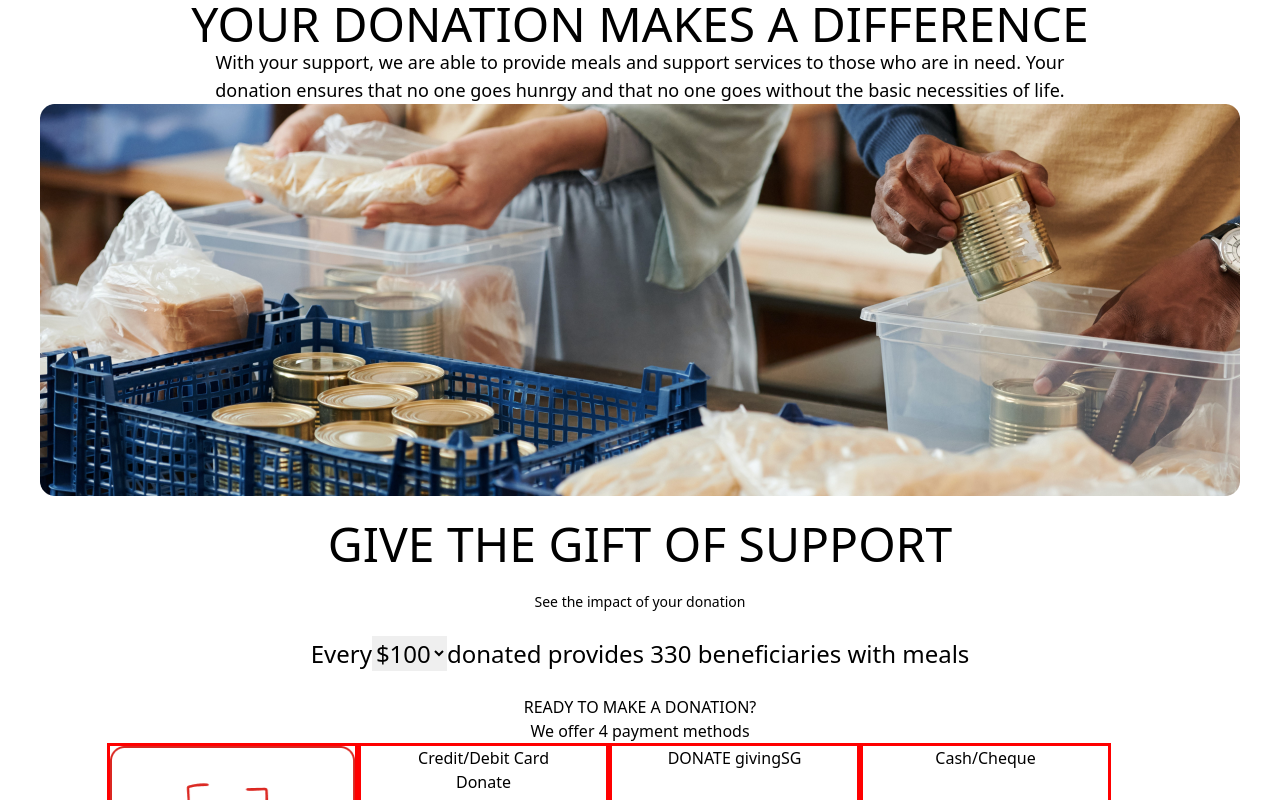
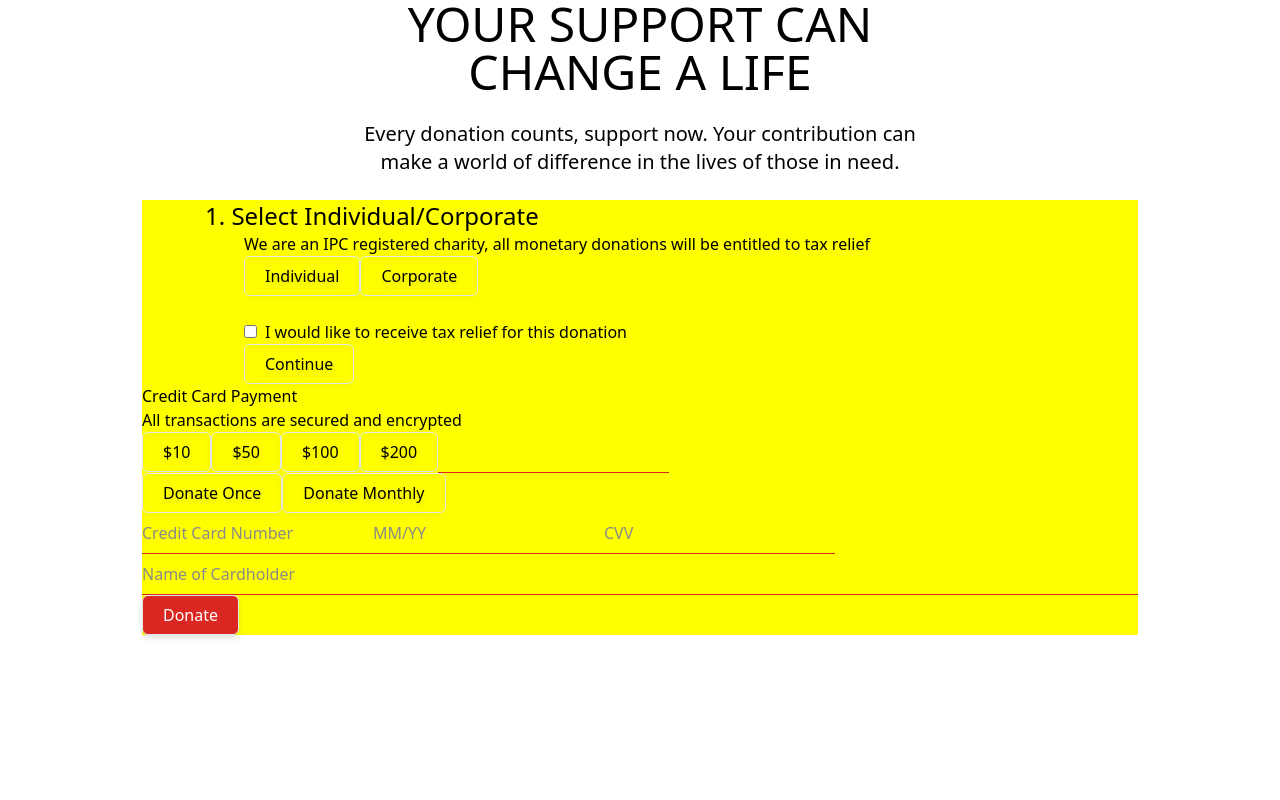
Before and after one commit to Glow-in-the-dark/GA-Project3, a React (Vite) app: page / in a window 1280 px wide. Shown: the top 800 px of the page. Built offline with nearby package versions, Linux system fonts and the light colour scheme.

Commit message:
updated using reusable components

```diff
--- a/src/App.jsx
+++ b/src/App.jsx
@@ -1,6 +1,6 @@
 import React from "react";
 // import News from "./comp-aboutUs/News";
-// import CommonComponentExamples from "./comp-commons/examplePage/CommonComponentExamples";
+import CommonComponentExamples from "./comp-commons/examplePage/CommonComponentExamples";
 // import ContactUsPage from "./comp-contactUs/ContactUsPage";
 // import ContactFormConfirmationPage from "./comp-contactUs/ContactFormConfirmationPage";
 import DonatePage from "./comp-donate/DonatePage";
@@ -10,7 +10,7 @@ import ThankYouPage from "./comp-donate/ThankYouPage";
 function App() {
   return (
     <div>
-      <DonatePage/>
+      <DonationForm/>
       {/* <News /> */}
       {/* <h1>GA SEI 41</h1> */}
       {/* <CommonComponentExamples /> */}
--- a/src/comp-donate/DonatePage.jsx
+++ b/src/comp-donate/DonatePage.jsx
@@ -1,5 +1,6 @@
 import { useEffect, useState } from "react";
 import styles from "./DonatePage.module.css";
+import BaseButton from "../comp-commons/BaseButton";
 
 function DonatePage() {
   const [beneficiaries, setBeneficiaries] = useState(330); // need to use useEffect to change beneficiaries value each time option changes
--- a/src/comp-donate/DonationForm.jsx
+++ b/src/comp-donate/DonationForm.jsx
@@ -1,5 +1,6 @@
 import React, { useState, useRef } from "react";
-
+import BaseButton from "../comp-commons/BaseButton";
+import BaseInput from "../comp-commons/BaseInput";
 
 const DonationForm = () => {
   const [taxDeduction, setTaxDeduction] = useState(false);
@@ -8,11 +9,11 @@ const DonationForm = () => {
   const [donationFrequency, setDonationFrequency] = useState(null);
   const [particulars, setParticulars] = useState({});
 
-  const particularsNameRef = useRef();
-  const particularsNRICRef = useRef();
-  const particularsMobileRef = useRef();
-  const particularsEmailRef = useRef();
-  const particularsAddressRef = useRef();
+  const [particularsName, setParticularsName] = useState("");
+  const [particularsNRIC, setParticularsNRIC] = useState("");
+  const [particularsMobile, setParticularsMobile] = useState("");
+  const [particularsEmail, setParticularsEmail] = useState("");
+  const [particularsAddress, setParticularsAddress] = useState("");
 
   const [data, setData] = useState({
     persona: personaChoice,
@@ -24,11 +25,11 @@ const DonationForm = () => {
 
   const submitParticulars = () => {
     setParticulars({
-      particularsName: particularsNameRef.current.value,
-      particularsNRIC: particularsNRICRef.current.value,
-      particularsMobile: particularsMobileRef.current.value,
-      particularsEmail: particularsEmailRef.current.value,
-      particularsAddress: particularsAddressRef.current.value,
+      particularsName: particularsName,
+      particularsNRIC: particularsNRIC,
+      particularsMobile: particularsMobile,
+      particularsEmail: particularsEmail,
+      particularsAddress: particularsAddress,
     });
   };
 
@@ -44,16 +45,46 @@ const DonationForm = () => {
     });
   };
 
+  function handleChange(inputId, inputVal) {
+    if (inputId === "name") {
+      setParticularsName(inputVal);
+    }
+    if (inputId === "nric") {
+      setParticularsNRIC(inputVal);
+    }
+    if (inputId === "mobile") {
+      setParticularsMobile(inputVal);
+    }
+    if (inputId === "email") {
+      setParticularsEmail(inputVal);
+    }
+    if (inputId === "address") {
+      setParticularsAddress(inputVal);
+    }
+  }
+
   return (
-    <>
-      <h1>YOUR SUPPORT CAN CHANGE A LIFE</h1>
-      <p>
-        Every donation counts, support now. Your contribution can make a world
-        of difference in the lives of those in need.
+    <div>
+      <div className="text-center">
+        <h1 className="text-5xl">
+          YOUR SUPPORT CAN <br />
+          CHANGE A LIFE
+        </h1>
+        <br />
+        <p className="text-xl">
+          Every donation counts, support now. Your contribution can <br /> make
+          a world of difference in the lives of those in need.
         </p>
-      <div>
-        <h4>Select Individual/Corporate</h4>
-        <p>
+      </div>
+      <br />
+      <div className="w-[996px] mx-auto" style={{ background: "yellow" }}>
+        <h4 className="text-2xl" style={{ position: "relative", left: "63px" }}>
+          1. Select Individual/Corporate
+        </h4>
+        <p
+          className="text-base"
+          style={{ position: "relative", left: "102px" }}
+        >
           We are an IPC registered charity, all monetary donations will be
           entitled to tax relief
         </p>
@@ -61,56 +92,95 @@ const DonationForm = () => {
         {/* submitDonationForm submits the entire donation form */}
         <form onSubmit={submitDonationForm}>
           <div>
-            <button onClick={() => setPersonaChoice("Individual")}>
-              Individual
-            </button>
-            <button onClick={() => setPersonaChoice("Corporate")}>
-              Corporate
-            </button>
+            <div
+              style={{ position: "relative", left: "102px" }}
+              className="flex"
+            >
+              <div onClick={() => setPersonaChoice("Individual")}>
+                <BaseButton label="Individual" />
+              </div>
+              <div onClick={() => setPersonaChoice("Corporate")}>
+                <BaseButton label="Corporate" />
+              </div>
+            </div>
+
             <br />
             <input
               type="checkbox"
-              name="taxDeduct"
+              id="taxDeduct"
               onClick={() => setTaxDeduction(!taxDeduction)}
+              style={{ position: "relative", left: "102px" }}
             />
-            <label htmlFor="taxDeduct">
+            <label
+              htmlFor="taxDeduct"
+              style={{ position: "relative", left: "110px" }}
+            >
               I would like to receive tax relief for this donation
             </label>
             <br />
-            <button>Continue</button>
+
+            <div style={{ position: "relative", left: "102px" }}>
+              <BaseButton label="Continue" />
+            </div>
           </div>
 
           {/* display taxDeduction form only when checkbox is ticked */}
           {taxDeduction && (
             <div>
-              <h4>Enter Particulars</h4>
+              <h4
+                className="text-2xl"
+                style={{ position: "relative", left: "63px" }}
+              >
+                2. Enter Particulars
+              </h4>
               <div className="particulars-form">
-                <input
-                  type="text"
+                <div>
+                  <BaseInput
+                    type="string"
+                    id="name"
+                    value={particularsName}
+                    handleChange={handleChange}
+                    required={true}
                     placeholder="Name*"
-                  ref={particularsNameRef}
                   />
-                <input
-                  type="text"
+                  <BaseInput
+                    type="string"
+                    id="nric"
+                    value={particularsNRIC}
+                    handleChange={handleChange}
+                    required={true}
                     placeholder="NRIC/FIN Number"
-                  ref={particularsNRICRef}
                   />
-                <input
-                  type="text"
+                  <BaseInput
+                    type="string"
+                    id="mobile"
+                    value={particularsMobile}
+                    handleChange={handleChange}
+                    required={true}
                     placeholder="Mobile Number*"
-                  ref={particularsMobileRef}
                   />
-                <input
-                  type="text"
+                  <BaseInput
+                    type="string"
+                    id="email"
+                    value={particularsEmail}
+                    handleChange={handleChange}
+                    required={true}
                     placeholder="Email Address*"
-                  ref={particularsEmailRef}
                   />
-                <input
-                  type="text"
+                  <BaseInput
+                    type="string"
+                    id="address"
+                    value={particularsAddress}
+                    handleChange={handleChange}
+                    required={true}
                     placeholder="Address"
-                  ref={particularsAddressRef}
                   />
-                <button onClick={submitParticulars}>Continue</button>
+                </div>
+
+                <div onClick={submitParticulars}>
+                  <BaseButton label="Continue" colour="red" />
+                </div>
+                {/* <button onClick={submitParticulars}>Continue</button> */}
               </div>
             </div>
           )}
@@ -118,13 +188,33 @@ const DonationForm = () => {
           <div>
             <h4>Credit Card Payment</h4>
             <p>All transactions are secured and encrypted</p>
+            <div className="flex">
+              <div onClick={() => setDonationAmount(10)}>
+                <BaseButton label="$10" />
+              </div>
+              <div onClick={() => setDonationAmount(50)}>
+                <BaseButton label="$50" />
+              </div>
+              <div onClick={() => setDonationAmount(100)}>
+                <BaseButton label="$100" />
+              </div>
+              <div onClick={() => setDonationAmount(200)}>
+                <BaseButton label="$200" />
+              </div>
+              <div>
+                <BaseInput label="" />
+              </div>
+            </div>
+            <div className="flex">
+              <div onClick={() => setDonationFrequency("Donate Once")}>
+                <BaseButton label="Donate Once" />
+              </div>
+              <div onClick={() => setDonationFrequency("Donate Monthly")}>
+                <BaseButton label="Donate Monthly" />
+              </div>
+            </div>
 
-            <button onClick={() => setDonationAmount(10)}>$10</button>
-            <button onClick={() => setDonationAmount(50)}>$50</button>
-            <button onClick={() => setDonationAmount(100)}>$100</button>
-            <button onClick={() => setDonationAmount(200)}>$200</button>
-            <button>...</button>
-            <button
+            {/* <button
               value={"Donate Once"}
               onClick={() => setDonationFrequency("Donate Once")}
             >
@@ -135,22 +225,32 @@ const DonationForm = () => {
               onClick={() => setDonationFrequency("Donate Monthly")}
             >
               Donate Monthly
-            </button>
-            <br />
+            </button> */}
+            <div className="flex">
+              <BaseInput placeholder="Credit Card Number" />
+              <BaseInput placeholder="MM/YY" />
+              <BaseInput placeholder="CVV" />
+            </div>
+            <div>
+              <BaseInput placeholder="Name of Cardholder" />
+            </div>
+
+            {/* <br />
             <input type="text" placeholder="Credit Card Number" />
             <input type="text" placeholder="MM/YY" />
             <input type="text" placeholder="CVV" />
             <input type="text" placeholder="Name of Cardholder" />
-            <br />
-            <button type="submit">
+            <br /> */}
+            {/* <button type="submit">
               Button
               <br />
               test-button
-            </button>
+            </button> */}
+            <BaseButton type="submit" label="Donate" colour="red" />
           </div>
         </form>
       </div>
-    </>
+    </div>
   );
 };
 
```
Lines whose indentation alone changed are shown as unchanged.
